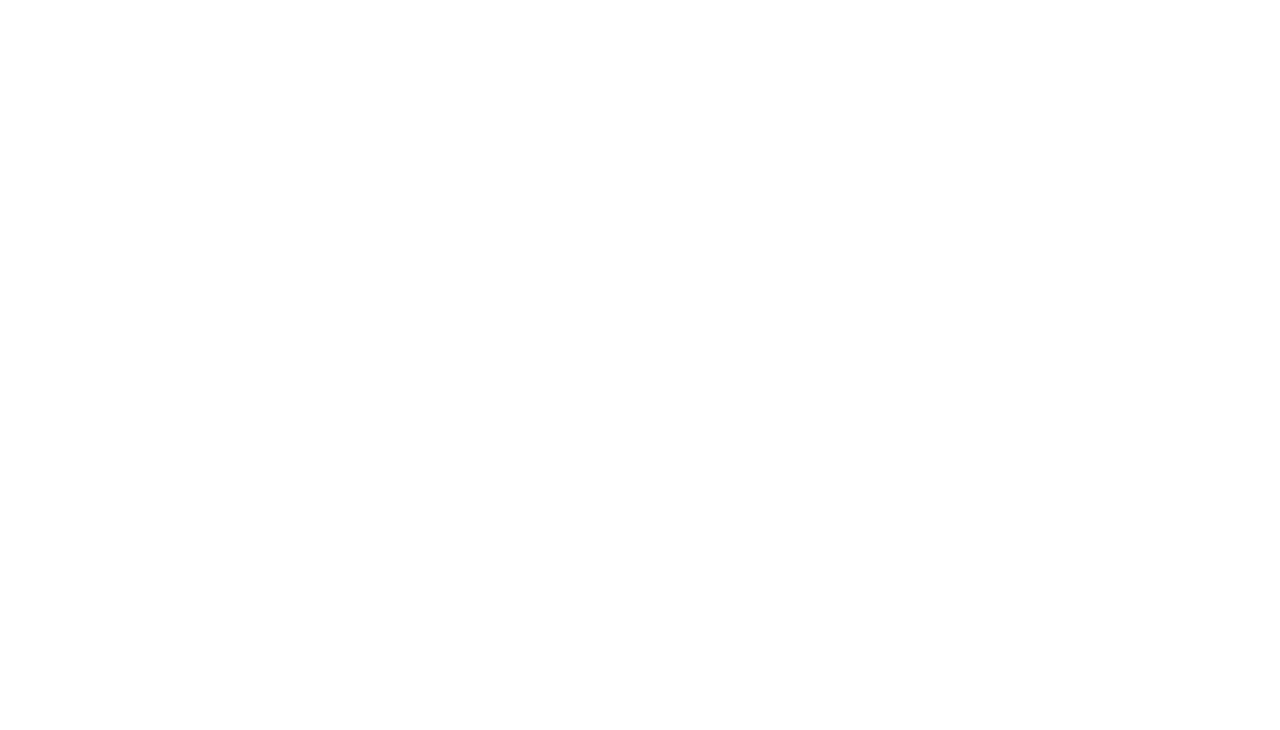
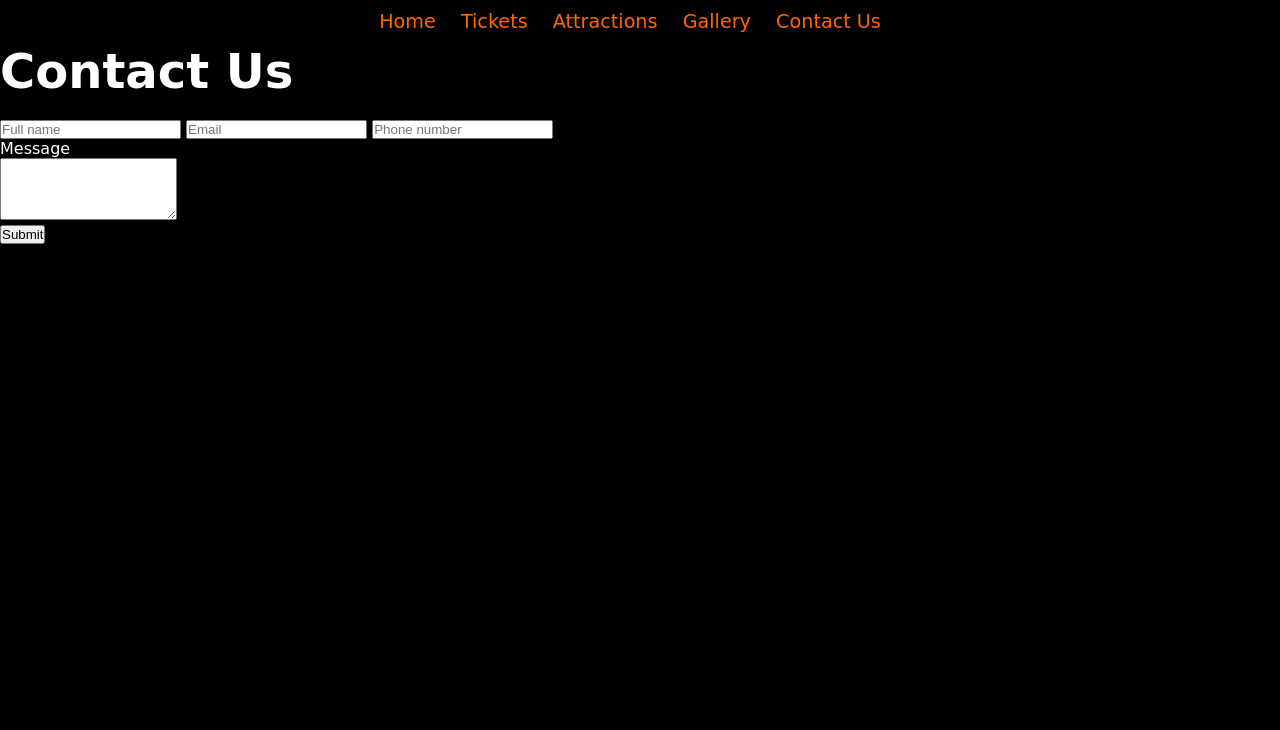
Before and after one commit to WaluigisKitten/Night-of-Fright-Official, a plain HTML site: page contact.html in a window 1280 px wide. Shown: the top 730 px of the page. Drawn offline with Linux system fonts and the light colour scheme.

Commit message:
- added contact page and made changes to css

```diff
--- a/contact.html
+++ b/contact.html
@@ -0,0 +1,43 @@
+<!DOCTYPE html>
+<html lang="en">
+<head>
+    <meta charset="UTF-8">
+    <meta name="viewport" content="width=device-width, initial-scale=1.0">
+    <title>Halloween Extravaganza</title>
+    <link rel="stylesheet" href="styles.css">
+</head>
+<body>
+
+	<nav>
+        <ul>
+            <li><a href="index.html">Home</a></li>
+            <li><a href="tickets.html">Tickets</a></li>
+            <li><a href="attractions.html">Attractions</a></li>
+			<li><a href="gallery.html">Gallery</a></li>
+			<li><a href="contact.html">Contact Us</a></li>
+        </ul>
+    </nav>
+
+    <form action="/">
+        <h1>Contact Us</h1>
+        <div class="info">
+          <input class="fname" type="text" name="name" placeholder="Full name">
+          <input type="text" name="name" placeholder="Email">
+          <input type="text" name="name" placeholder="Phone number">
+        </div>
+        <p>Message</p>
+        <div>
+          <textarea rows="4"></textarea>
+        </div>
+        <button type="submit" href="/">Submit</button>
+      </form>
+
+	<div class="contactpara">
+		<h3>Located in the deep forests of Massena, NY</h3>
+		<img src="images/location.png" alt="map showing the location of our haunted attractions" height="442">
+	</div>
+
+
+    <script src="script.js"></script>
+</body>
+</html>
--- a/styles.css
+++ b/styles.css
@@ -184,3 +184,10 @@ li {
         font-size: 1rem;
     }
 }
+
+
+.contactpara h3{
+	padding-top: 10em;
+	text-align: center;
+	font-size: 3em;
+}
```
